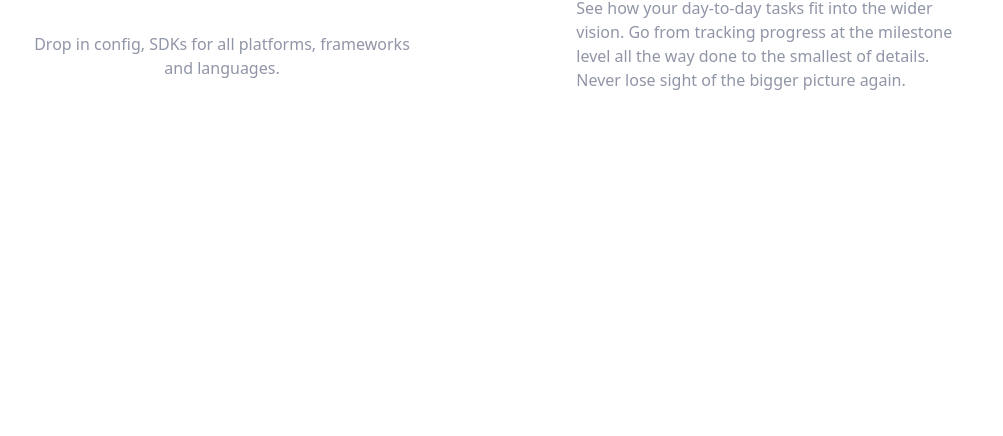
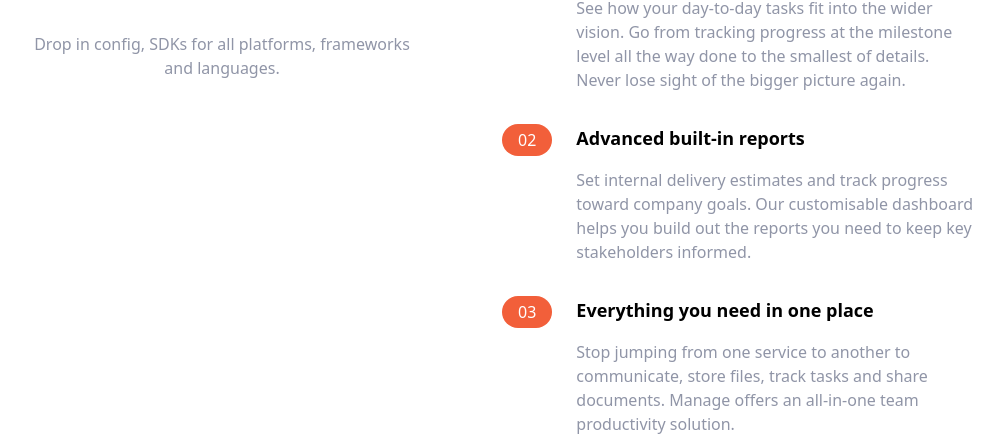
Before and after one commit to ashishdasnurkar/tailwindcss-sample, a website: page index.html in a window 1280 px wide. Shown: the part 728-1164 px from the top of the page, without its empty margins (138-1141 px from the left). Before the commit the page ends 820 px from the top, so only its background shows below. Drawn offline with Linux system fonts and the light colour scheme.

Commit message:
complete features section

```diff
--- a/index.html
+++ b/index.html
@@ -97,6 +97,65 @@
               </p>
             </div>
           </div>
+          <!-- List Item 2 -->
+          <div
+            class="flex flex-col space-y-3 md:space-y-0 md:space-x-6 md:flex-row"
+          >
+            <!-- Heading -->
+            <div class="rounded-l-full bg-brightRedSupLight md:bg-transparent">
+              <div class="flex items-center space-x-2">
+                <div
+                  class="px-4 py-2 text-white rounded-full md:py-1 bg-brightRed"
+                >
+                  02
+                </div>
+                <h3 class="text-base font-bold md:mb-4 md:hidden">
+                  Advanced built-in reports
+                </h3>
+              </div>
+            </div>
+
+            <div>
+              <h3 class="hidden mb-4 text-lg font-bold md:block">
+                Advanced built-in reports
+              </h3>
+              <p class="text-darkGrayishBlue">
+                Set internal delivery estimates and track progress toward
+                company goals. Our customisable dashboard helps you build out
+                the reports you need to keep key stakeholders informed.
+              </p>
+            </div>
+          </div>
+
+          <!-- List Item 3 -->
+          <div
+            class="flex flex-col space-y-3 md:space-y-0 md:space-x-6 md:flex-row"
+          >
+            <!-- Heading -->
+            <div class="rounded-l-full bg-brightRedSupLight md:bg-transparent">
+              <div class="flex items-center space-x-2">
+                <div
+                  class="px-4 py-2 text-white rounded-full md:py-1 bg-brightRed"
+                >
+                  03
+                </div>
+                <h3 class="text-base font-bold md:mb-4 md:hidden">
+                  Everything you need in one place
+                </h3>
+              </div>
+            </div>
+
+            <div>
+              <h3 class="hidden mb-4 text-lg font-bold md:block">
+                Everything you need in one place
+              </h3>
+              <p class="text-darkGrayishBlue">
+                Stop jumping from one service to another to communicate, store
+                files, track tasks and share documents. Manage offers an
+                all-in-one team productivity solution.
+              </p>
+            </div>
+          </div>
         </div>
       </div>
     </section>
```
